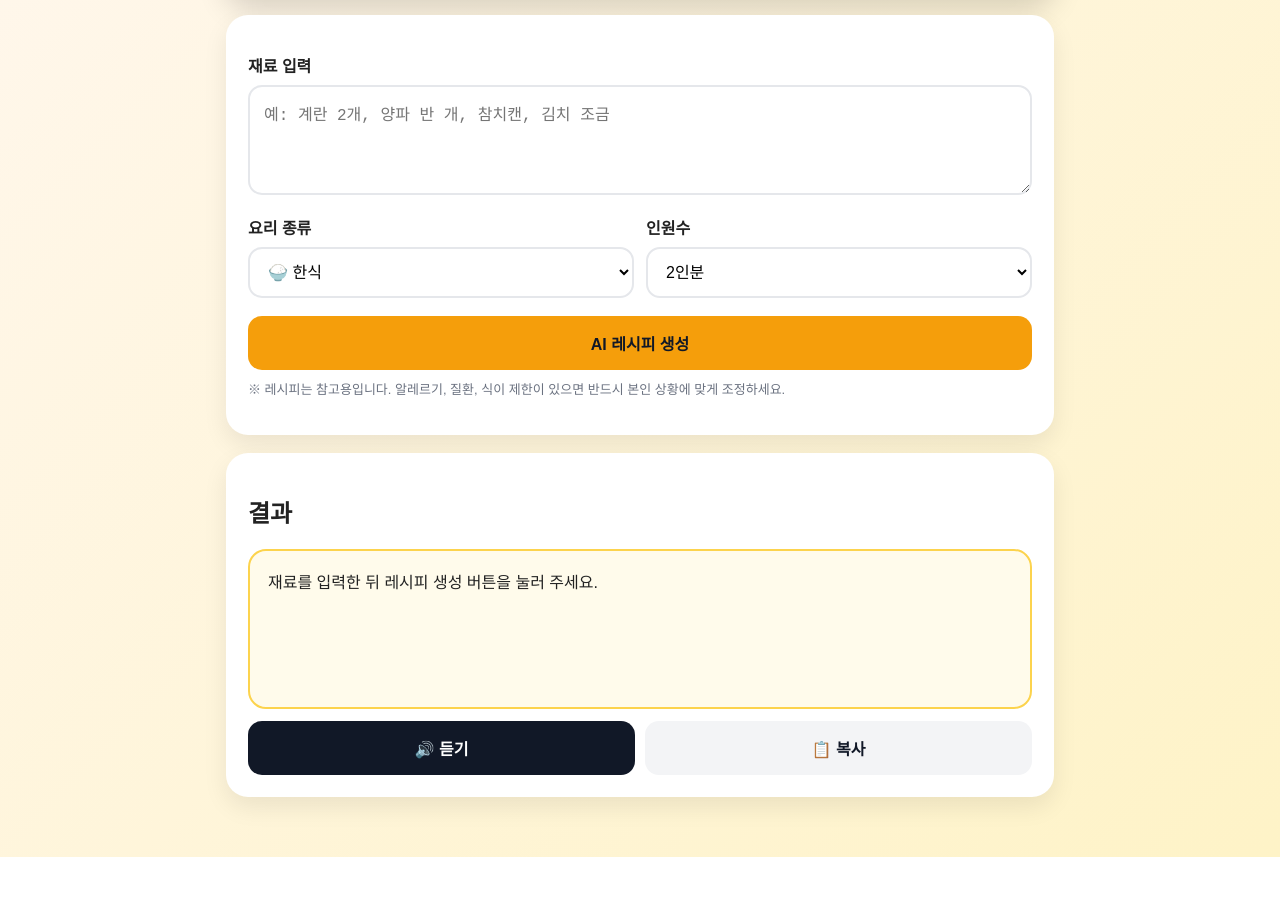
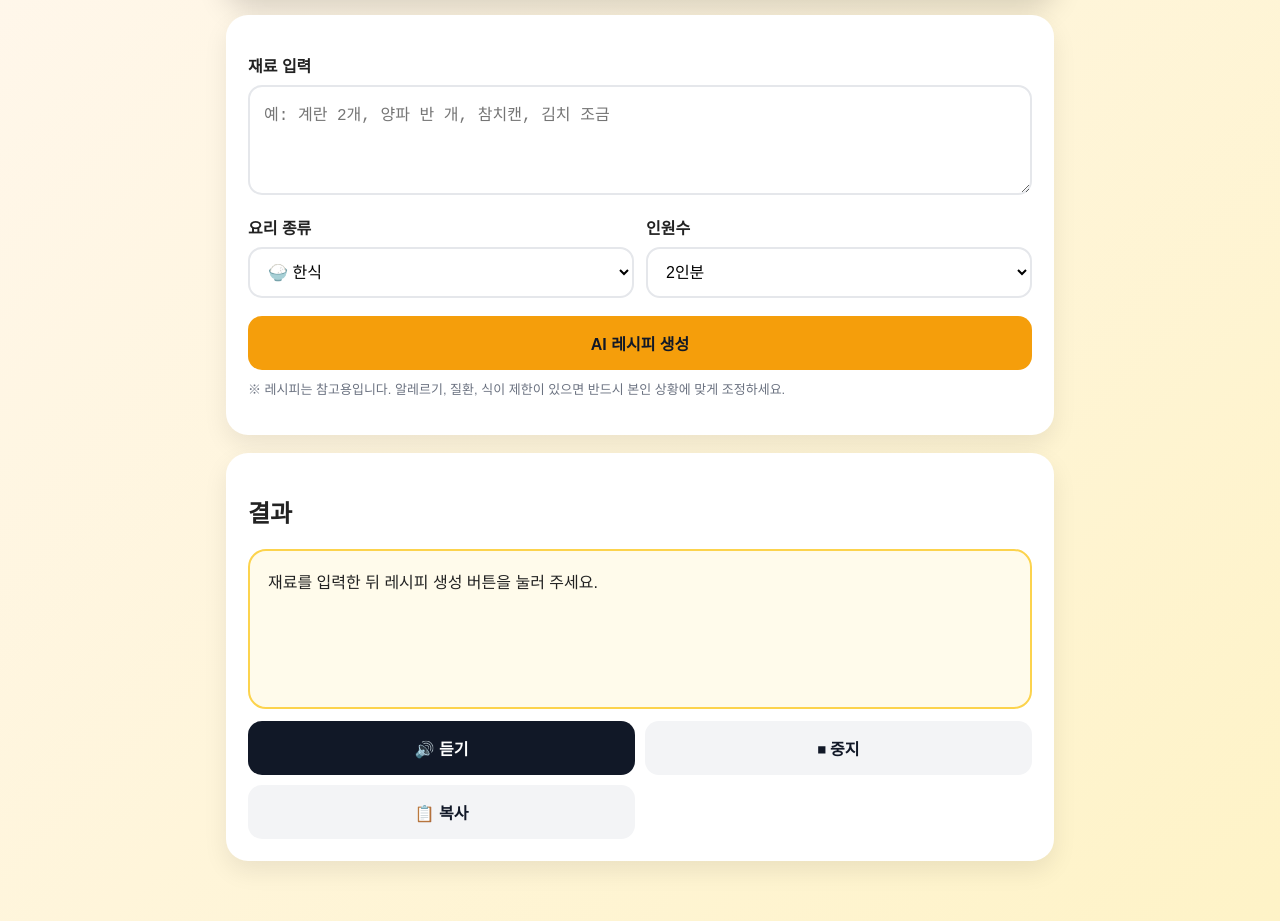
Before and after one commit to patente119-png/ai-recipe-master, a plain HTML site: page index.html in a window 1280 px wide. Shown: the part 165-1086 px from the top of the page. Before the commit the page ends 1022 px from the top, so only its background shows below. Drawn offline with Linux system fonts and the light colour scheme.

Commit message:
Add stopSpeaking function and update buttons

```diff
--- a/index.html
+++ b/index.html
@@ -116,9 +116,12 @@
       <h2>결과</h2>
       <div id="result">재료를 입력한 뒤 레시피 생성 버튼을 눌러 주세요.</div>
       <div class="actions">
-        <button class="secondary" onclick="speakRecipe()">🔊 듣기</button>
-        <button class="ghost" onclick="copyRecipe()">📋 복사</button>
-      </div>
+  <button class="secondary" onclick="speakRecipe()">🔊 듣기</button>
+
+  <button class="ghost" onclick="stopSpeaking()">⏹ 중지</button>
+
+  <button class="ghost" onclick="copyRecipe()">📋 복사</button>
+</div>
     </section>
   </div>
 
@@ -162,6 +165,10 @@ function speakRecipe() {
   window.speechSynthesis.speak(utterance);
 }
 
+function stopSpeaking() {
+  window.speechSynthesis.cancel();
+}
+
 async function copyRecipe() {
   const text = document.getElementById('result').textContent;
   await navigator.clipboard.writeText(text);
```
